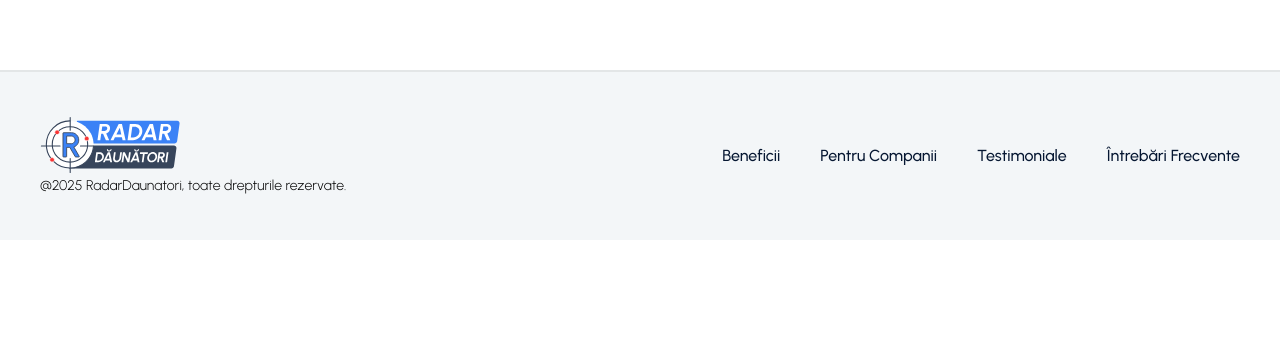
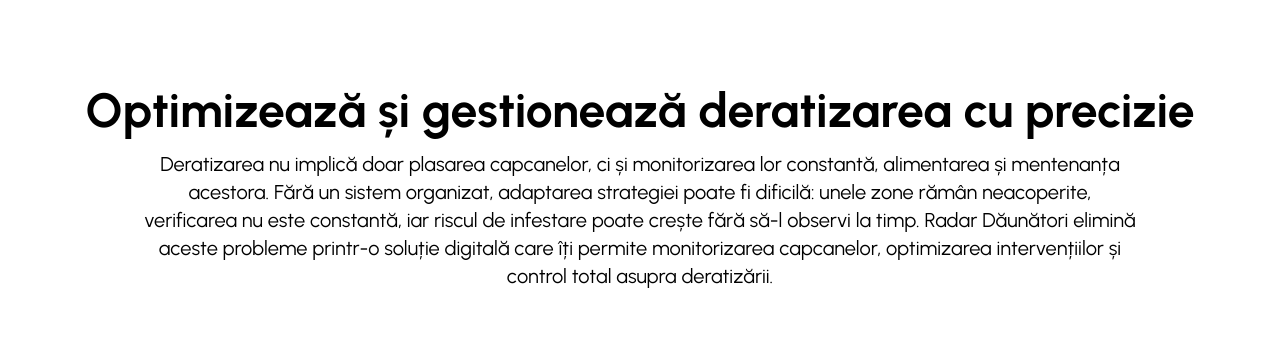
Before and after one commit to I0ANA24/Bugs-Radar, a React (Vite) app: page / in a window 1280 px wide. Shown: the part 860-1216 px from the top of the page. Before the commit the page ends 1100 px from the top, so only its background shows below. Built offline with nearby package versions, Linux system fonts and the light colour scheme.

Commit message:
benefits section - intro-text

```diff
--- a/src/App.jsx
+++ b/src/App.jsx
@@ -2,6 +2,7 @@
 import Header from "./components/Header";
 import Footer from "./components/Footer";
 import Hero from "./components/Hero";
+import Beneficii from "./components/Beneficii";
 
 const App = () => {
   return (
@@ -9,6 +10,7 @@
       <Header />
       <main className="w-full">
         <Hero />
+        <Beneficii />
       </main>
       <Footer />
     </div>
--- /dev/null
+++ b/src/components/Beneficii.jsx
@@ -0,0 +1,31 @@
+import React from "react";
+
+const Beneficii = () => {
+  return (
+    <section className="w-full px-4 md:px-6 lg:px-10 mb-20 md:mb-28 lg:mb-37.5">
+      <div className="container p-4 flex flex-col lg:flex-row-reverse justify-center items-center gap-10 mx-auto">
+        {/* intro text */}
+        <div className="w-full flex flex-col gap-2 md:gap-4 justify-center items-center">
+          <h1 className="text-2xl sm:text-2xl md:text-4xl lg:text-5xl xl:text-6xl font-bold text-center lg:hidden">
+            Optimizează și gestionează <br /> deratizarea cu precizie
+          </h1>
+          <h1 className="hidden lg:text-4xl xl:text-5xl font-bold text-center lg:block">
+            Optimizează și gestionează deratizarea cu precizie
+          </h1>
+          <p className="text-sm sm:text-base md:text-lg lg:text-xl text-center w-full max-w-250">
+            Deratizarea nu implică doar plasarea capcanelor, ci și monitorizarea
+            lor constantă, alimentarea și mentenanța acestora. Fără un sistem
+            organizat, adaptarea strategiei poate fi dificilă: unele zone rămân
+            neacoperite, verificarea nu este constantă, iar riscul de infestare
+            poate crește fără să-l observi la timp. Radar Dăunători elimină
+            aceste probleme printr-o soluție digitală care îți permite
+            monitorizarea capcanelor, optimizarea intervențiilor și control
+            total asupra deratizării.
+          </p>
+        </div>
+      </div>
+    </section>
+  );
+};
+
+export default Beneficii;
--- a/src/components/Hero.jsx
+++ b/src/components/Hero.jsx
@@ -18,8 +18,8 @@
         </div>
         <div className="w-full lg:w-[50%] flex flex-col justify-between items-baseline sm:items-center lg:items-baseline gap-6">
           <div className="space-y-2 sm:text-center lg:text-left sm:w-[80%] lg:w-full">
-            <h1 className="font-bold text-2xl md:text-3xl lg:text-5xl xl:text-6xl">Monitorizare precisă, <br /> deratizare eficientă</h1>
-            <p className="text-sm md:text-base lg:text-xl">
+            <h1 className="font-bold text-3xl sm:text-3xl md:text-4xl lg:text-5xl xl:text-5xl">Monitorizare precisă, <br /> deratizare eficientă</h1>
+            <p className="text-sm sm:text-base md:text-lg lg:text-xl">
               Indiferent dacă ești o firmă de deratizare sau o companie care își
               gestionează intern procesul de combatere a rozătoarelor, aplicația
               noastră îți oferă toate instrumentele necesare pentru a organiza,
```
